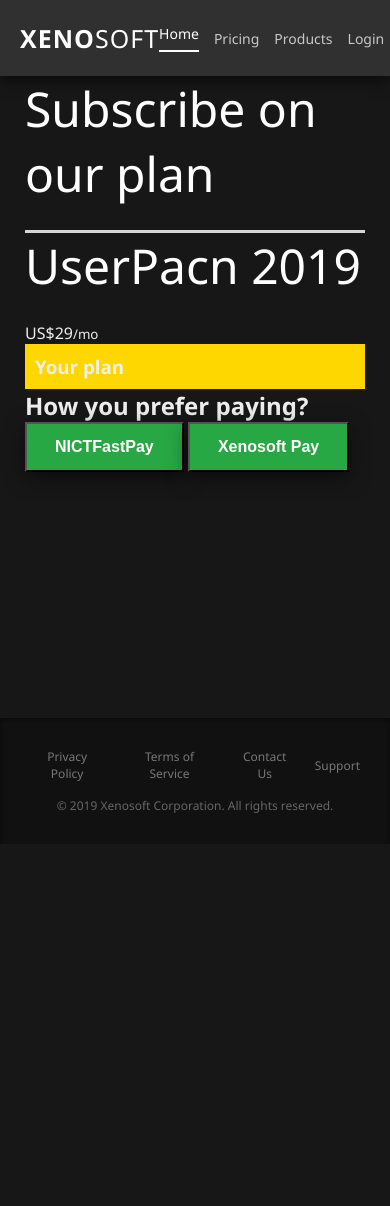
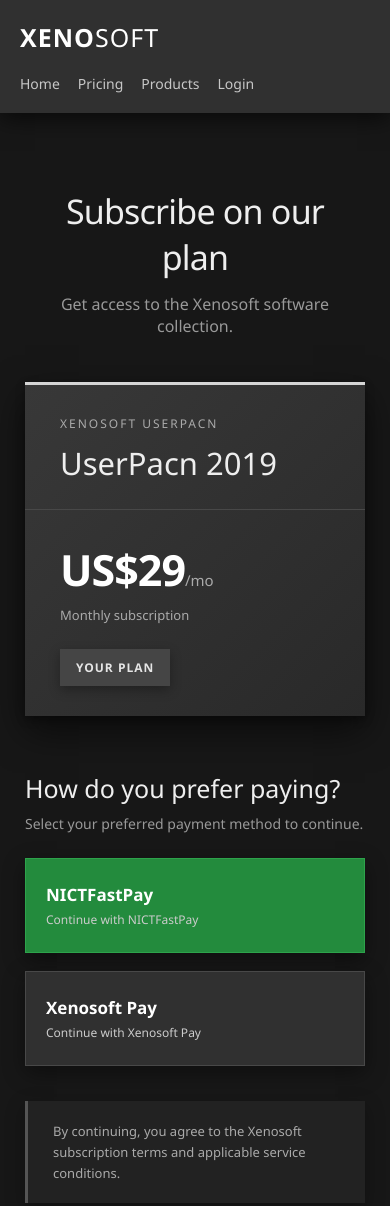
Before and after one commit to AlanbusDENOVO/xenosoft-website, a plain HTML site: page assign.html in a window 390 px wide. Shown: the top 1206 px of the page. Before the commit the page ends 844 px from the top, so only its background shows below. Drawn offline with Linux system fonts and the light colour scheme.

Commit message:
Refactor assign.html for layout and style improvements
Updated styles and structure for header, hero, plan, and payment sections. Improved responsiveness and modified navigation links.

```diff
--- a/assign.html
+++ b/assign.html
@@ -1,3 +1,4 @@
+
 <!DOCTYPE html>
 <html lang="en">
 <head>
@@ -21,6 +22,8 @@ body {
     flex-direction: column;
 }
 
+/* HEADER */
+
 header {
     height: 76px;
     background: #303030;
@@ -28,7 +31,9 @@ header {
     align-items: center;
     justify-content: space-between;
     padding: 0 7%;
-    box-shadow: 0 4px 15px rgba(0,0,0,.6);
+    box-shadow: 0 5px 22px rgba(0,0,0,.65);
+    position: relative;
+    z-index: 2;
 }
 
 .logo {
@@ -39,7 +44,7 @@ header {
 }
 
 .logo span {
-    font-weight: 600;
+    font-weight: 700;
 }
 
 nav {
@@ -65,151 +70,194 @@ nav a.active {
     padding-bottom: 7px;
 }
 
+/* MAIN */
+
 main {
+    width: 100%;
     max-width: 1120px;
     margin: 0 auto;
-    padding: 0 25px;
+    padding: 0 25px 90px;
     flex: 1;
 }
 
-/* Hero Section */
+/* HERO */
+
 .hero {
     text-align: center;
-    padding: 80px 20px 50px;
+    padding: 75px 20px 45px;
 }
 
-h1 {
-    font-size: 48px;
+.hero h1 {
+    font-size: 46px;
     font-weight: 200;
-    margin-bottom: 24px;
-    color: #fff;
+    letter-spacing: -.8px;
+    margin-bottom: 13px;
 }
 
-.btn-green {
-    display: inline-flex;
-    align-items: center;
-    gap: 10px;
-    background: #28a745;
-    color: #fff;
-    padding: 14px 28px;
-    text-decoration: none;
+.hero p {
+    color: #999;
     font-size: 16px;
-    font-weight: 600;
-    border-radius: 0; /* Removido arredondado */
-    box-shadow: 0 6px 20px rgba(0,0,0,.5);
-    transition: background .2s, transform .1s;
 }
 
-.btn-green:hover {
-    background: #218838;
-    transform: translateY(-2px);
+/* PLAN */
+
+.plan-section {
+    max-width: 700px;
+    margin: 0 auto 55px;
 }
 
-.btn-green svg {
-    width: 16px;
-    height: 16px;
-    fill: currentColor;
+.plan-card {
+    background: linear-gradient(135deg, #383838, #292929);
+    border-top: 3px solid #d5d5d5;
+    box-shadow:
+        0 15px 35px rgba(0,0,0,.55),
+        0 3px 8px rgba(0,0,0,.35);
+    position: relative;
+    overflow: hidden;
 }
 
-/* Products Preview */
-.products-preview {
-    text-align: center;
-    margin: 40px 0 80px;
+.plan-header {
+    padding: 30px 35px 25px;
+    border-bottom: 1px solid #484848;
 }
 
-.products-preview img {
-    max-width: 100%;
-    height: auto;
-    border-radius: 0; /* Removido arredondado */
-    box-shadow: none;
-    margin-bottom: 40px;
-    border: none;
+.plan-header small {
+    display: block;
+    color: #aaa;
+    font-size: 12px;
+    letter-spacing: 2px;
+    text-transform: uppercase;
+    margin-bottom: 10px;
 }
 
-.products-preview h2 {
-    font-size: 32px;
+.plan-header h2 {
+    font-size: 31px;
     font-weight: 300;
-    margin-bottom: 16px;
 }
 
-.products-preview p {
+.plan-content {
+    padding: 30px 35px;
+    display: flex;
+    align-items: center;
+    justify-content: space-between;
+    gap: 25px;
+}
+
+.price {
+    font-size: 43px;
+    font-weight: 600;
+    color: white;
+    letter-spacing: -1px;
+}
+
+.price small {
+    font-size: 15px;
+    font-weight: 400;
     color: #aaa;
-    font-size: 18px;
-    max-width: 650px;
-    margin: 0 auto 30px;
+    letter-spacing: 0;
+}
+
+.plan-description {
+    color: #aaa;
+    font-size: 13px;
+    margin-top: 7px;
+}
+
+.plan-badge {
+    background: #454545;
+    color: #e5e5e5;
+    padding: 10px 16px;
+    font-size: 12px;
+    font-weight: 600;
+    letter-spacing: 1px;
+    text-transform: uppercase;
+    box-shadow: 0 4px 12px rgba(0,0,0,.3);
+}
+
+/* PAYMENT */
+
+.payment-section {
+    max-width: 700px;
+    margin: 0 auto;
+}
+
+.payment-section h2 {
+    font-size: 25px;
+    font-weight: 300;
+    margin-bottom: 9px;
+}
+
+.payment-section > p {
+    color: #999;
+    font-size: 14px;
+    margin-bottom: 25px;
+}
+
+.payment-options {
+    display: grid;
+    grid-template-columns: 1fr 1fr;
+    gap: 18px;
+}
+
+.payment-button {
+    min-height: 95px;
+    background: #303030;
+    color: white;
+    border: 1px solid #484848;
+    box-shadow: 0 7px 20px rgba(0,0,0,.4);
+    padding: 20px;
+    text-decoration: none;
+    display: flex;
+    flex-direction: column;
+    justify-content: center;
+    transition: .2s;
+}
+
+.payment-button:hover {
+    background: #3b3b3b;
+    border-color: #777;
+    transform: translateY(-3px);
+    box-shadow: 0 12px 25px rgba(0,0,0,.55);
+}
+
+.payment-button.primary {
+    background: #238b3d;
+    border-color: #2da34b;
+}
+
+.payment-button.primary:hover {
+    background: #2ca64b;
+}
+
+.payment-button strong {
+    font-size: 17px;
+    font-weight: 600;
+    margin-bottom: 5px;
+}
+
+.payment-button span {
+    font-size: 12px;
+    color: #ccc;
+}
+
+/* INFORMATION */
+
+.info {
+    max-width: 700px;
+    margin: 35px auto 0;
+    padding: 20px 25px;
+    background: #222;
+    border-left: 3px solid #555;
+    box-shadow: 0 6px 18px rgba(0,0,0,.3);
+}
+
+.info p {
+    color: #aaa;
+    font-size: 13px;
     line-height: 1.6;
 }
 
-/* Features Grid */
-.features {
-    display: grid;
-    grid-template-columns: repeat(auto-fit, minmax(300px, 1fr));
-    gap: 25px;
-    margin-bottom: 80px;
-}
-
-.feature-card {
-    background: #303030;
-    padding: 30px;
-    border-radius: 0; /* Removido arredondado */
-    box-shadow: 0 8px 25px rgba(0,0,0,.5);
-    border: 1px solid #444;
-}
-
-.feature-card h3 {
-    font-size: 20px;
-    font-weight: 400;
-    margin-bottom: 12px;
-    color: #fff;
-}
-
-.feature-card p {
-    color: #b0b0b0;
-    font-size: 14px;
-    line-height: 1.5;
-}
-
-/* FAQ Section */
-.faq-section {
-    background: #222;
-    padding: 50px 34px;
-    border-radius: 0; /* Removido arredondado */
-    box-shadow: 0 10px 30px rgba(0,0,0,.6);
-    margin-bottom: 80px;
-    border: 1px solid #383838;
-}
-
-.faq-section h2 {
-    font-size: 28px;
-    font-weight: 200;
-    margin-bottom: 30px;
-    text-align: center;
-}
-
-.faq-item {
-    margin-bottom: 24px;
-    border-bottom: 1px solid #333;
-    padding-bottom: 20px;
-}
-
-.faq-item:last-child {
-    margin-bottom: 0;
-    border-bottom: none;
-    padding-bottom: 0;
-}
-
-.faq-question {
-    font-size: 16px;
-    font-weight: 600;
-    color: #fff;
-    margin-bottom: 8px;
-}
-
-.faq-answer {
-    font-size: 14px;
-    color: #aaa;
-    line-height: 1.6;
-}
+/* FOOTER */
 
 footer {
     text-align: center;
@@ -218,13 +266,14 @@ footer {
     padding: 30px;
     background: #111;
     margin-top: auto;
-    box-shadow: inset 0 2px 5px rgba(0,0,0,.5);
+    box-shadow: 0 -5px 20px rgba(0,0,0,.4);
 }
 
 footer nav {
     justify-content: center;
-    gap: 20px;
-    margin-bottom: 15px;
+    gap: 24px;
+    margin-bottom: 18px;
+    flex-wrap: wrap;
 }
 
 footer nav a {
@@ -233,40 +282,42 @@ footer nav a {
 }
 
 footer nav a:hover {
-    color: #bbb;
+    color: #ddd;
 }
+
+/* RESPONSIVE */
 
 @media (max-width: 750px) {
     header {
-        padding: 0 20px;
+        height: auto;
+        min-height: 76px;
+        padding: 20px;
+        gap: 20px;
+        flex-wrap: wrap;
     }
 
     nav {
-        gap: 15px;
+        gap: 18px;
+        flex-wrap: wrap;
     }
 
     .hero h1 {
-        font-size: 32px;
+        font-size: 34px;
     }
 
-    .products-preview h2 {
-        font-size: 24px;
+    .plan-content {
+        align-items: flex-start;
+        flex-direction: column;
     }
 
-    .faq-section {
-        padding: 30px 20px;
+    .payment-options {
+        grid-template-columns: 1fr;
+    }
+
+    footer nav {
+        gap: 15px;
     }
 }
-  .card.featured {
-    border-top: 3px solid #d5d5d5;
-    flex: 1.35;
-}
-
-  .card h3 {
-    background-color: #FFD700;
-    padding: 10px;
-  }
-
 </style>
 </head>
 
@@ -276,7 +327,7 @@ footer nav a:hover {
     <div class="logo"><span>XENO</span>SOFT</div>
 
     <nav>
-        <a href="#" class="active">Home</a>
+        <a href="index.html">Home</a>
         <a href="pricing.html">Pricing</a>
         <a href="shop.html">Products</a>
         <a href="#">Login</a>
@@ -284,28 +335,85 @@ footer nav a:hover {
 </header>
 
 <main>
-    <h1>Subscribe on our plan</h1>
-  <article class="card featured">
-            <h1>UserPacn 2019</h1>
 
-            <div class="price">
-                US$29<small>/mo</small>
+    <section class="hero">
+        <h1>Subscribe on our plan</h1>
+        <p>Get access to the Xenosoft software collection.</p>
+    </section>
+
+    <section class="plan-section">
+
+        <article class="plan-card">
+
+            <div class="plan-header">
+                <small>Xenosoft UserPacn</small>
+                <h2>UserPacn 2019</h2>
             </div>
-            <h3>Your plan</h2>
+
+            <div class="plan-content">
+
+                <div>
+                    <div class="price">
+                        US$29<small>/mo</small>
+                    </div>
+
+                    <p class="plan-description">
+                        Monthly subscription
+                    </p>
+                </div>
+
+                <div class="plan-badge">
+                    Your plan
+                </div>
+
+            </div>
+
         </article>
 
-  <h2>How you prefer paying?</h2>
-  <button class="btn-green" href="get_vero2019.html">NICTFastPay</button>
-  <button class="btn-green" href="#">Xenosoft Pay</button>
+    </section>
+
+    <section class="payment-section">
+
+        <h2>How do you prefer paying?</h2>
+
+        <p>Select your preferred payment method to continue.</p>
+
+        <div class="payment-options">
+
+            <a class="payment-button primary" href="get_vero2019.html">
+                <strong>NICTFastPay</strong>
+                <span>Continue with NICTFastPay</span>
+            </a>
+
+            <a class="payment-button" href="#">
+                <strong>Xenosoft Pay</strong>
+                <span>Continue with Xenosoft Pay</span>
+            </a>
+
+        </div>
+
+    </section>
+
+    <section class="info">
+        <p>
+            By continuing, you agree to the Xenosoft subscription
+            terms and applicable service conditions.
+        </p>
+    </section>
+
 </main>
+
 <footer>
+
     <nav>
         <a href="#">Privacy Policy</a>
         <a href="#">Terms of Service</a>
         <a href="#">Contact Us</a>
         <a href="#">Support</a>
     </nav>
+
     <p>© 2019 Xenosoft Corporation. All rights reserved.</p>
+
 </footer>
 
 </body>
```
